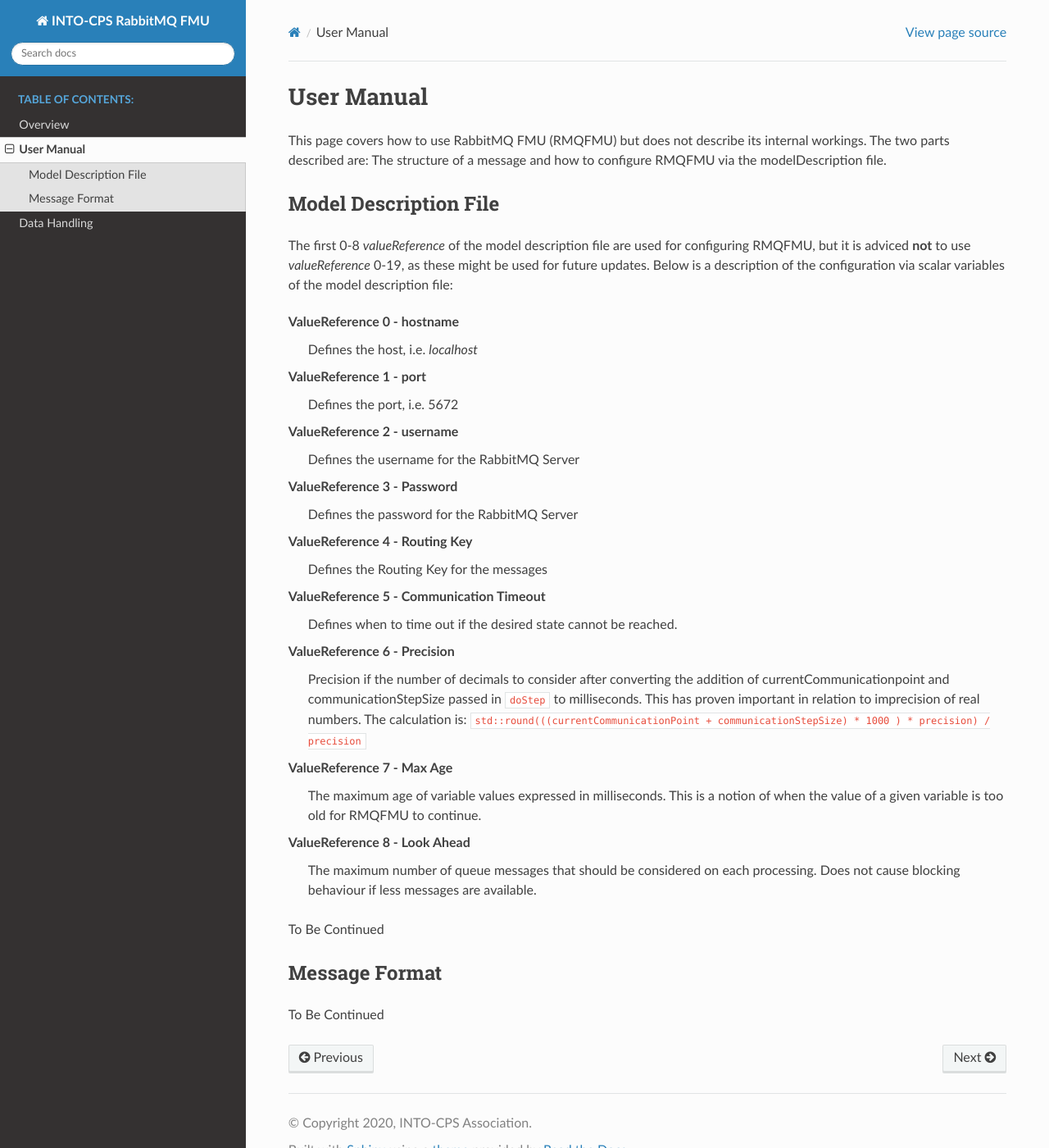
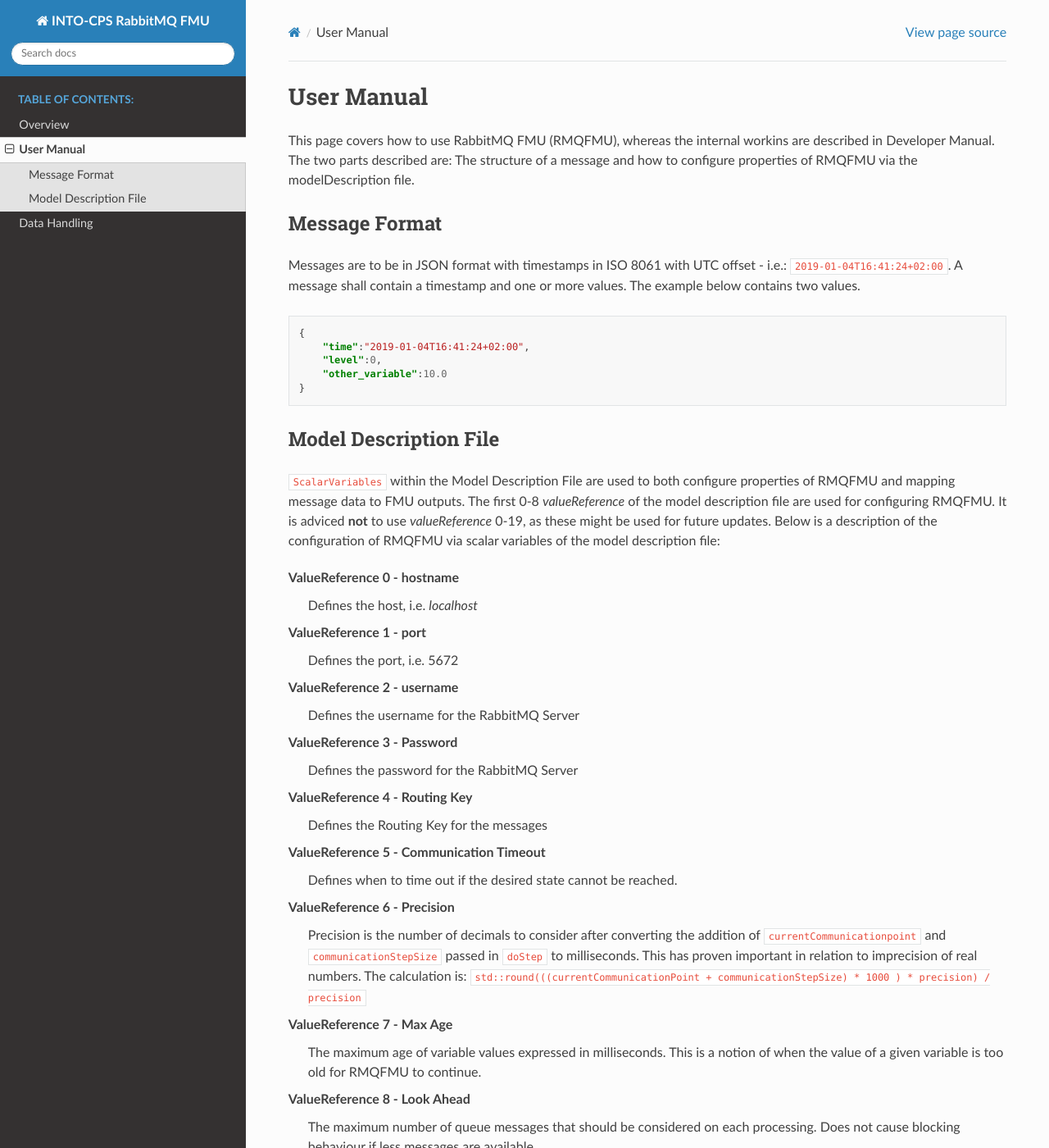
Before and after one commit to INTO-CPS-Association/fmu-rabbitmq, a Sphinx documentation site: the page built from docs/user-manual.rst, in a window 1280 px wide and 1400 px high. Shown: the whole window at 82% size. Built offline with Sphinx 7.4.7 and the Read the Docs theme 2.0.0, drawn with Linux system fonts in a browser that asks for light colours; some of the changed text lies outside the part shown.

Commit message:
Updated user manual

```diff
--- a/docs/user-manual.rst
+++ b/docs/user-manual.rst
@@ -1,12 +1,27 @@
 User Manual
 ===========
-This page covers how to use RabbitMQ FMU (RMQFMU) but does not describe its internal workings.
-The two parts described are: The structure of a message and how to configure RMQFMU via the modelDescription file.
+This page covers how to use RabbitMQ FMU (RMQFMU), whereas the internal workins are described in Developer Manual.
+The two parts described are: The structure of a message and how to configure properties of RMQFMU via the modelDescription file.
+
+Message Format
+---------------
+Messages are to be in JSON format with timestamps in ISO 8061 with UTC offset - i.e.: :code:`2019-01-04T16:41:24+02:00`.
+A message shall contain a timestamp and one or more values. The example below contains two values.
+
+.. code-block:: json
+
+    {
+        "time":"2019-01-04T16:41:24+02:00",
+        "level":0,
+        "other_variable":10.0
+    }
+
 
 Model Description File
 ----------------------
-The first 0-8 `valueReference` of the model description file are used for configuring RMQFMU, but it is adviced **not** to use `valueReference` 0-19, as these might be used for future updates.
-Below is a description of the configuration via scalar variables of the model description file:
+:code:`ScalarVariables` within the Model Description File are used to both configure properties of RMQFMU and mapping message data to FMU outputs.
+The first 0-8 `valueReference` of the model description file are used for configuring RMQFMU. It is adviced **not** to use `valueReference` 0-19, as these might be used for future updates.
+Below is a description of the configuration of RMQFMU via scalar variables of the model description file:
 
 ValueReference 0 - hostname
     Defines the host, i.e. `localhost`
@@ -27,7 +42,7 @@
     Defines when to time out if the desired state cannot be reached.
 
 ValueReference 6 - Precision
-    Precision if the number of decimals to consider after converting the addition of currentCommunicationpoint and communicationStepSize passed in :code:`doStep` to milliseconds.
+    Precision is the number of decimals to consider after converting the addition of :code:`currentCommunicationpoint` and :code:`communicationStepSize` passed in :code:`doStep` to milliseconds.
     This has proven important in relation to imprecision of real numbers.
     The calculation is: :code:`std::round(((currentCommunicationPoint + communicationStepSize) * 1000 ) * precision) / precision`
 
@@ -39,10 +54,4 @@
     The maximum number of queue messages that should be considered on each processing.
     Does not cause blocking behaviour if less messages are available.
 
-
-
-To Be Continued
-
-Message Format
----------------
-To Be Continued
+A mapping of message data to FMU output is carried out via the name property of a :code:`ScalarVariable`. For example: :code:`<ScalarVariable name="level" valueReference="20" variability="continuous" causality="output"><Real /></ScalarVariable>` maps the value of the key :code:`level` within a message to the output with :code:`valueReference 20`.
```
